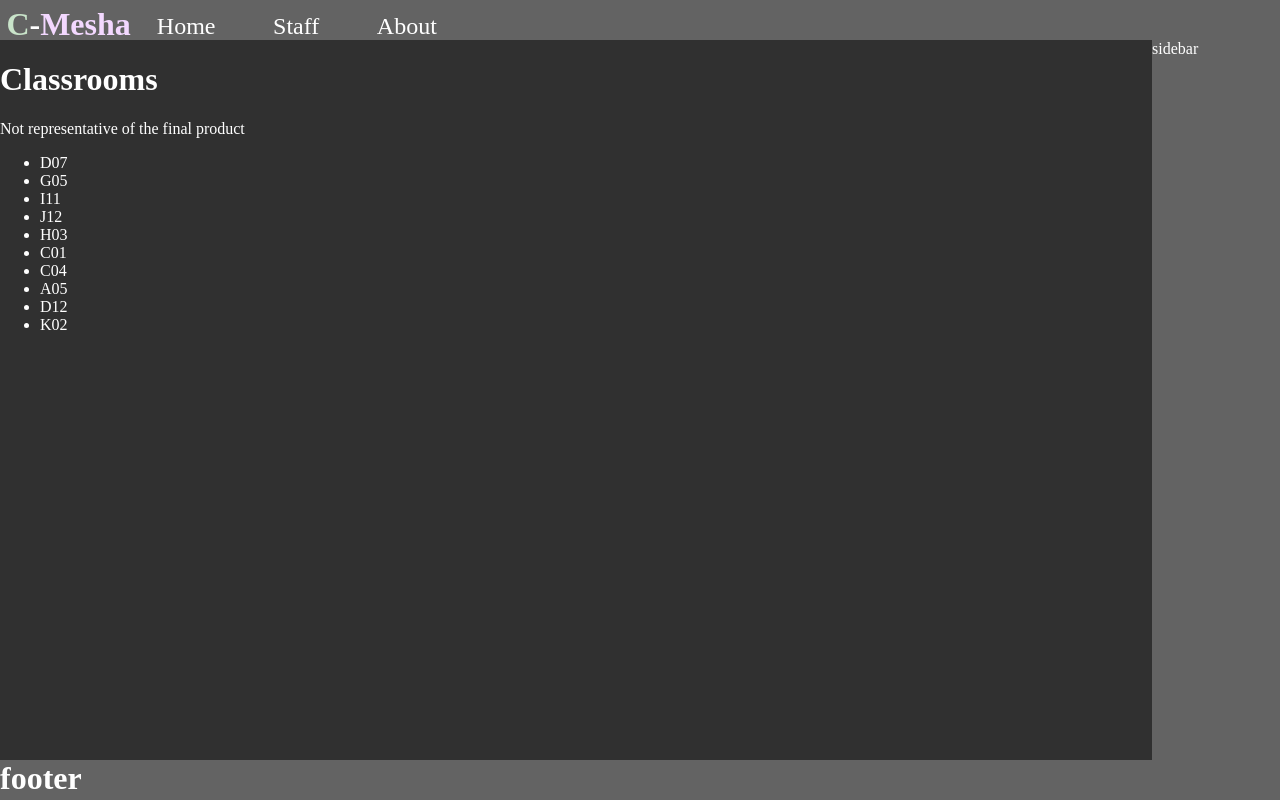
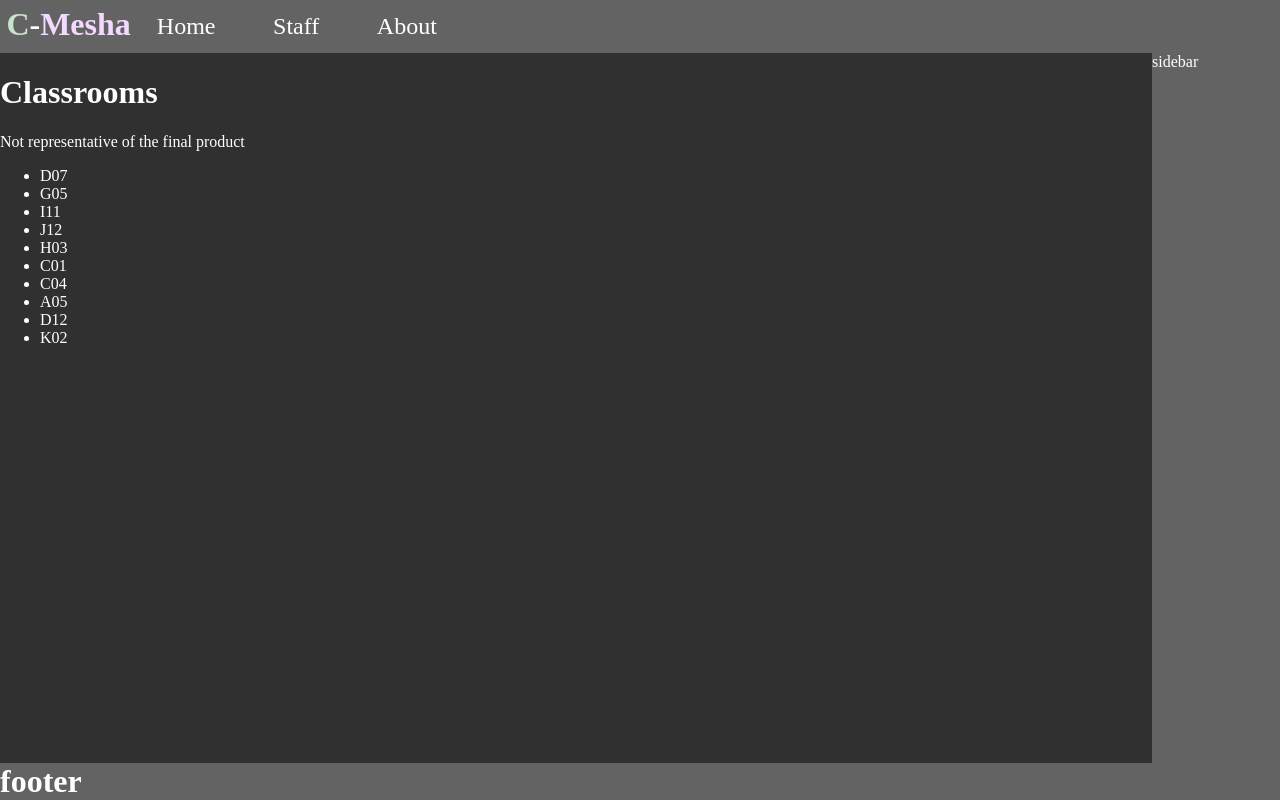
Before and after one commit to ayyboisss/CMesha, a Flask app: page / in a window 1280 px wide. Run offline with Flask 3, Linux system fonts and the light colour scheme; some libraries are stand-ins or nearby versions.

Commit message:
Use fr instead of %

```diff
--- a/server.py
+++ b/server.py
@@ -28,15 +28,16 @@ def analytics(classroom_id):
         ClassroomID=classroom_id).with_entities(
         AnemometerDatum.AnemometerReading).all()
 
+    return (render_template("pages/analytics.html",
+                            classroom=classroom_id, loudness=loudness,
+                            temperature=temperature, humidity=humidity,
+                            wind_speed=wind_speed))
 
-    return (render_template("pages/analytics.html",
-                             classroom=classroom_id, loudness=loudness,
-                             temperature=temperature, humidity=humidity,
-                             wind_speed=wind_speed))
 
 @app.route("/staff")
 def staff():
     return (render_template("pages/staff.html"))
+
 
 @app.route("/about")
 def about():
--- a/static/css/layout.css
+++ b/static/css/layout.css
@@ -26,8 +26,8 @@ body{
        The numbers here can get finicky,
        best use standard numbers.
     */
-    grid-template-columns: 10% 2fr 2fr 0.5fr;
-    grid-template-rows: 5% 45% 45% 5%;
+    grid-template-columns: 0.5fr 2fr 2fr 0.5fr;
+    grid-template-rows: 0.2fr 2fr 2fr 0.2fr;
     grid-template-areas:
         "hd nav nav nav"
         "main main main sb"
```
